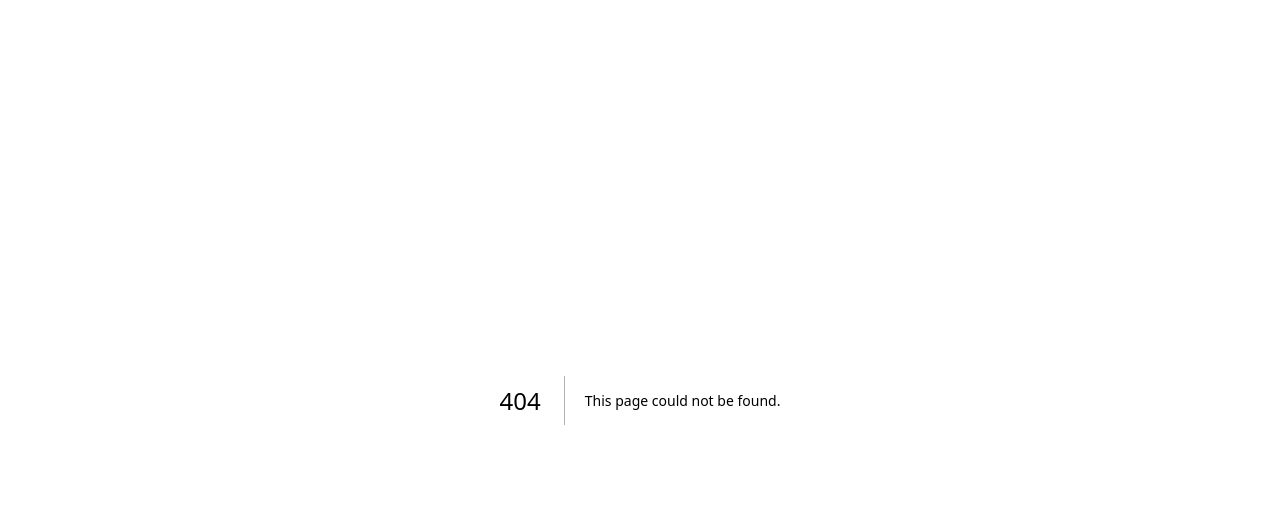
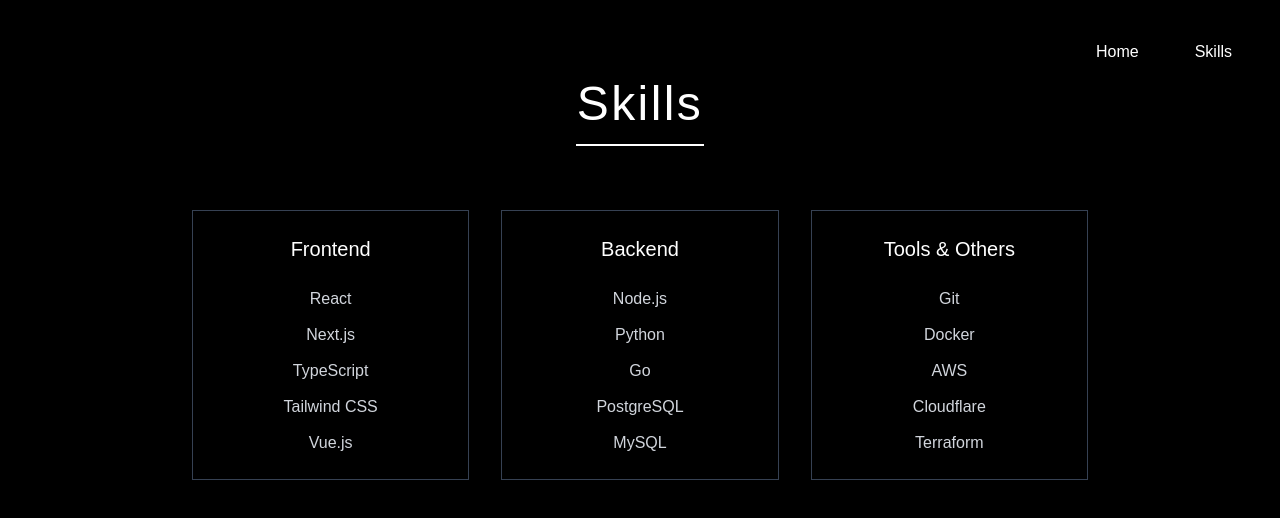
Before and after one commit to Shuhei-pp/shuhei-pp.space, a Next.js app in the folder front/: page /skills in a window 1280 px wide. Before the commit this address had no page. Shown: the top 518 px of the page. Built offline with nearby package versions, Linux system fonts and the light colour scheme.

Commit message:
add skills page

```diff
--- a/front/src/app/page.tsx
+++ b/front/src/app/page.tsx
@@ -1,42 +1,49 @@
 "use client";
-import { Canvas } from "@react-three/fiber";
-import { OrbitControls, Center, Stars } from "@react-three/drei";
-
-import { PP3DText } from "@/components/elements/PP3DText";
-import { RotatingGithub } from "@/components/elements/RotatingGithub";
-import { RotatingX } from "@/components/elements/RorationgX";
-import { PPIcon } from "@/components/elements/PPIcon";
+import Header from "@/components/Header";
 
 const page = () => {
 	return (
-		<>
-			<Canvas
-				shadows
-				camera={{ position: [0, 0, 10], fov: 50 }}
-				className="w-full h-screen"
-			>
-				<ambientLight intensity={Math.PI / 2} />
+		<div className="min-h-screen bg-black text-white">
+			<Header />
 
-				<Stars depth={50} count={5000} factor={4} fade />
-				<spotLight
-					position={[10, 10, 10]}
-					angle={0.15}
-					penumbra={1}
-					decay={0}
-					intensity={Math.PI}
-				/>
+			{/* Main content */}
+			<div className="flex flex-col items-center justify-center min-h-screen p-8">
+				{/* Main heading */}
+				<div className="text-center mb-8">
+					<h1 className="text-4xl md:text-5xl font-light tracking-wider mb-4">
+						shuhei-pp
+					</h1>
+					<div className="w-32 h-0.5 bg-white mx-auto"></div>
+				</div>
 
-				<Center>
-					<PP3DText />
-					<PPIcon />
-				</Center>
-				<RotatingGithub />
-				<RotatingX />
+				{/* Self introduction */}
+				<div className="text-center mb-10 max-w-2xl px-4">
+					<p className="text-base md:text-lg text-gray-300 leading-relaxed">
+						I'm a software engineer who loves development.
+					</p>
+				</div>
 
-				<pointLight position={[10, 10, 10]} decay={0} intensity={Math.PI} />
-				<OrbitControls />
-			</Canvas>
-		</>
+				{/* Social links */}
+				<div className="flex flex-col sm:flex-row gap-6 mb-12">
+					<a
+						href="https://github.com/Shuhei-pp"
+						target="_blank"
+						rel="noreferrer"
+						className="px-8 py-3 border border-white hover:bg-white hover:text-black transition-all duration-300 text-center min-w-[120px]"
+					>
+						GitHub
+					</a>
+					<a
+						href="https://x.com/kota_shuping"
+						target="_blank"
+						rel="noreferrer"
+						className="px-8 py-3 border border-white hover:bg-white hover:text-black transition-all duration-300 text-center min-w-[120px]"
+					>
+						X
+					</a>
+				</div>
+			</div>
+		</div>
 	);
 };
 
--- /dev/null
+++ b/front/src/app/skills/page.tsx
@@ -0,0 +1,61 @@
+"use client";
+import Link from "next/link";
+import Header from "@/components/Header";
+
+const SkillsPage = () => {
+	const skills = [
+		{
+			category: "Frontend",
+			items: ["React", "Next.js", "TypeScript", "Tailwind CSS", "Vue.js"]
+		},
+		{
+			category: "Backend",
+			items: ["Node.js", "Python", "Go", "PostgreSQL", "MySQL"]
+		},
+		{
+			category: "Tools & Others",
+			items: ["Git", "Docker", "AWS", "Cloudflare", "Terraform"]
+		}
+	];
+
+	return (
+		<div className="min-h-screen bg-black text-white">
+			<Header />
+
+			<div className="pt-20 p-8">
+				<div className="max-w-4xl mx-auto">
+					{/* Header */}
+					<div className="text-center mb-16">
+						<h1 className="text-4xl md:text-5xl font-light tracking-wider mb-4">
+							Skills
+						</h1>
+						<div className="w-32 h-0.5 bg-white mx-auto"></div>
+					</div>
+
+					{/* Skills Grid */}
+					<div className="grid md:grid-cols-3 gap-8">
+						{skills.map((skillGroup, index) => (
+							<div key={index} className="border border-gray-700 p-6 hover:border-white transition-colors">
+								<h2 className="text-xl font-light mb-6 text-center">
+									{skillGroup.category}
+								</h2>
+								<ul className="space-y-3">
+									{skillGroup.items.map((skill, skillIndex) => (
+										<li
+											key={skillIndex}
+											className="text-gray-300 text-center hover:text-white transition-colors"
+										>
+											{skill}
+										</li>
+									))}
+								</ul>
+							</div>
+						))}
+					</div>
+				</div>
+			</div>
+		</div>
+	);
+};
+
+export default SkillsPage;
--- /dev/null
+++ b/front/src/components/Header.tsx
@@ -0,0 +1,25 @@
+"use client";
+import Link from "next/link";
+
+const Header = () => {
+	return (
+		<header className="fixed top-0 right-0 z-50 p-8">
+			<nav className="flex gap-6">
+				<Link
+					href="/"
+					className="px-4 py-2 text-white hover:text-gray-400 transition-colors cursor-pointer"
+				>
+					Home
+				</Link>
+				<Link
+					href="/skills"
+					className="px-4 py-2 text-white hover:text-gray-400 transition-colors cursor-pointer"
+				>
+					Skills
+				</Link>
+			</nav>
+		</header>
+	);
+};
+
+export default Header;
```
